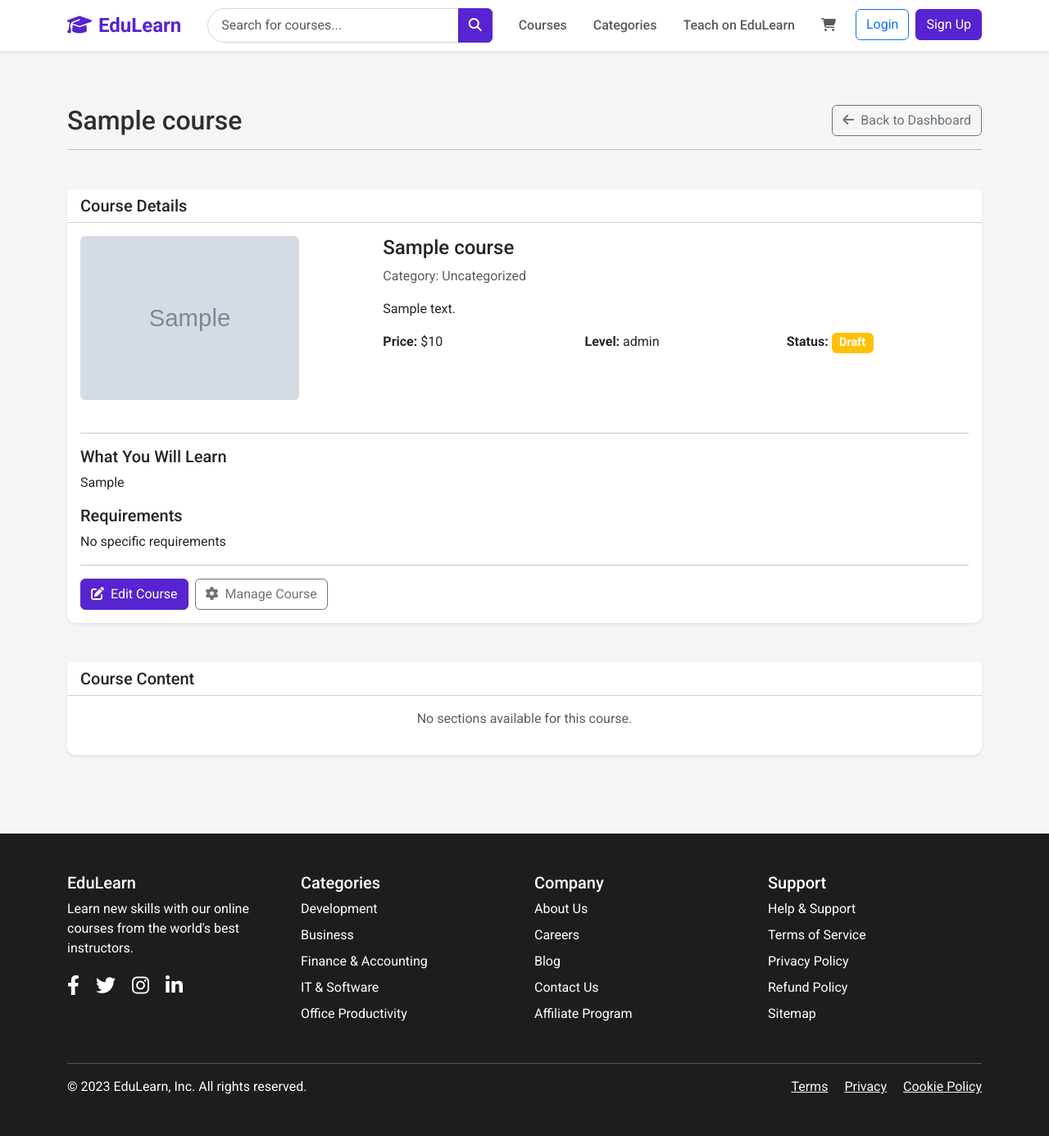
After one commit to SHAHSULTANS/Edulearn, a Django app: template courses/templates/courses/course_detail.html in a window 1280 px wide. The commit adds this page. Shown: the whole page at 82% size. Run offline with Django 5.2, Linux system fonts and the light colour scheme; the template is opened without the code that fills it: most values are stand-ins (such as "Sample title", 1, 10 or a date in 2020); grey boxes marked "Sample" are stand-in pictures.

Commit message:
upate instructor dashboard view, URL routing, and add course detail template

```diff
--- /dev/null
+++ b/courses/templates/courses/course_detail.html
@@ -0,0 +1,111 @@
+{% extends 'base.html' %}
+{% load static %}
+
+{% block title %}
+    <title>EduLearn - {{ course.title }}</title>
+{% endblock %}
+
+{% block content %}
+<div class="instructor-dashboard">
+    <div class="container py-5">
+        <div class="dashboard-header mb-5">
+            <div class="d-flex justify-content-between align-items-center">
+                <h2 class="mb-0">{{ course.title }}</h2>
+                <a href="{% url 'instructor_dashboard' %}" class="btn btn-outline-secondary">
+                    <i class="fas fa-arrow-left me-2"></i>Back to Dashboard
+                </a>
+            </div>
+            <hr class="mt-3">
+        </div>
+
+        <div class="card shadow-sm">
+            <div class="card-header bg-white">
+                <h5 class="mb-0">Course Details</h5>
+            </div>
+            <div class="card-body">
+                <div class="row">
+                    {% if course.thumbnail %}
+                        <div class="col-md-4 mb-4">
+                            <img src="{{ course.thumbnail.url }}" alt="{{ course.title }}" class="img-fluid rounded" style="max-height: 200px; object-fit: cover;">
+                        </div>
+                    {% endif %}
+                    <div class="col-md-{% if course.thumbnail %}8{% else %}12{% endif %}">
+                        <h4>{{ course.title }}</h4>
+                        <p class="text-muted">Category: {{ course.category.name|default:"Uncategorized" }}</p>
+                        <p>{{ course.description }}</p>
+                        <div class="row">
+                            <div class="col-md-4">
+                                <strong>Price:</strong> ${{ course.price }}
+                            </div>
+                            <div class="col-md-4">
+                                <strong>Level:</strong> {{ course.get_level_display }}
+                            </div>
+                            <div class="col-md-4">
+                                <strong>Status:</strong>
+                                <span class="badge bg-{% if course.is_published %}success{% else %}warning{% endif %}">
+                                    {% if course.is_published %}Published{% else %}Draft{% endif %}
+                                </span>
+                            </div>
+                        </div>
+                    </div>
+                </div>
+                <hr>
+                <h5>What You Will Learn</h5>
+                <p>{{ course.what_you_will_learn }}</p>
+                <h5>Requirements</h5>
+                <p>{{ course.requirements|default:"No specific requirements" }}</p>
+                <hr>
+                <div class="d-flex gap-2">
+                    <a href="" class="btn btn-primary">
+                        <i class="fas fa-edit me-2"></i>Edit Course
+                    </a>
+                    <a href="" class="btn btn-outline-secondary">
+                        <i class="fas fa-cog me-2"></i>Manage Course
+                    </a>
+                </div>
+            </div>
+        </div>
+
+        <div class="card shadow-sm mt-5">
+            <div class="card-header bg-white">
+                <h5 class="mb-0">Course Content</h5>
+            </div>
+            <div class="card-body">
+                {% if course.sections.exists %}
+                    <ul class="list-group">
+                        {% for section in course.sections.all %}
+                            <li class="list-group-item">
+                                <strong>{{ section.title }}</strong>
+                                <small class="text-muted">(Order: {{ section.order }})</small>
+                            </li>
+                        {% endfor %}
+                    </ul>
+                {% else %}
+                    <p class="text-muted text-center">No sections available for this course.</p>
+                {% endif %}
+            </div>
+        </div>
+    </div>
+</div>
+{% endblock %}
+
+{% block extra_css %}
+<style>
+    .instructor-dashboard {
+        background-color: #f8f9fa;
+        min-height: 100vh;
+    }
+    .card {
+        border: none;
+        border-radius: 10px;
+        box-shadow: 0 4px 6px rgba(0, 0, 0, 0.05);
+    }
+    .badge {
+        font-size: 0.9rem;
+    }
+    .list-group-item {
+        border-left: none;
+        border-right: none;
+    }
+</style>
+{% endblock %}
--- a/courses/templates/courses/instructor_dashboard.html
+++ b/courses/templates/courses/instructor_dashboard.html
@@ -135,7 +135,7 @@
                                                    title="Manage">
                                                     <i class="fas fa-cog"></i>
                                                 </a>
-                                                <a href=""
+                                                <a href="{% url "course_detail" course.id %}"
                                                    class="btn btn-sm btn-outline-info"
                                                    title="View">
                                                     <i class="fas fa-eye"></i>
--- a/courses/urls.py
+++ b/courses/urls.py
@@ -2,12 +2,14 @@
 
 from django.urls import path
 from courses.views import CourseCreateView, instructor_dashboard, section_create
+from courses import views
 
 
 urlpatterns = [
     path('create/', CourseCreateView.as_view(), name='course_create'),
     path('sections/create/', section_create, name='section_create'),
     path('instructor-dashboard/', instructor_dashboard, name='instructor_dashboard'),
+    path('course/<int:pk>/', views.CourseDetailView.as_view(), name='course_detail'),
 
     # path("",home,name="home"),
 
```
Also changed, not shown: courses/views.py (+11 -0 lines).
